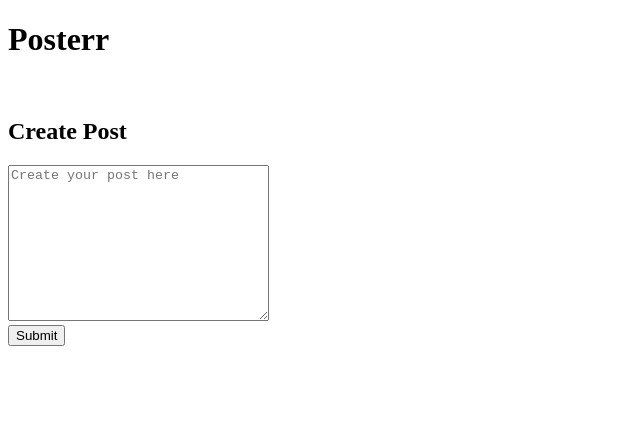
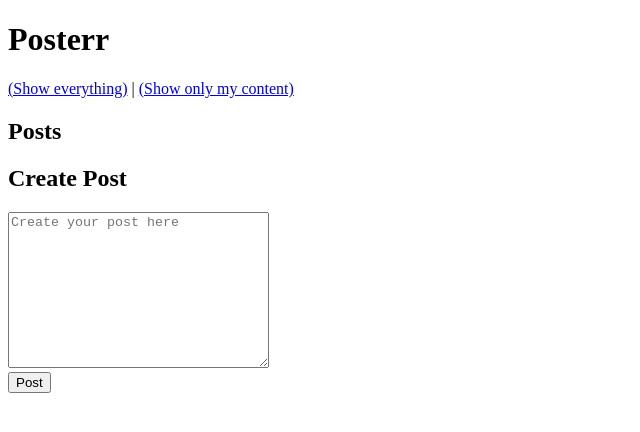
Before and after one commit to pdechery/speekr, a Django app: page / in a window 1280 px wide. Shown: the top 432 px of the page, without its empty margins (0-640 px from the left). Run offline with Django 4.2, Linux system fonts and the light colour scheme; data that the repository does not hold is empty.

Commit message:
- Changing field date to DateTime on Post, Reposts and Quotes - Changing relation type in Post, Repost and Quote Serializers - Implementing Post Creatinn method on Home - Defining logic to toggle data display on Home - Setting ordering to date on Post, Reposts and Quotes models

```diff
--- a/posterr/serializers.py
+++ b/posterr/serializers.py
@@ -3,6 +3,7 @@ from posterr.models import User, Post, Repost, Quote
 
 class UserSerializer(serializers.ModelSerializer):
   friends = serializers.SlugRelatedField(queryset=User.objects.all(), slug_field='name', many=True)
+
   class Meta:
     model = User
     fields = ['name','friends']
@@ -12,12 +13,13 @@ class PostSerializer(serializers.ModelSerializer):
 
   class Meta:
     model = Post
-    fields = ['content','poster','date']
+    fields = ['id','content','poster','date']
 
 class RepostSerializer(serializers.ModelSerializer):
   reposter = serializers.SlugRelatedField(slug_field='username', queryset=User.objects.all())
   author = serializers.CharField(source='get_post_author', read_only=True)
-  post = serializers.SlugRelatedField(slug_field='content', read_only=True)
+  post = serializers.StringRelatedField(read_only=True)
+
   class Meta:
     model = Repost
     fields = ['reposter', 'author', 'date', 'post']
@@ -25,7 +27,8 @@ class RepostSerializer(serializers.ModelSerializer):
 class QuoteSerializer(serializers.ModelSerializer):
   quoter = serializers.SlugRelatedField(slug_field='username', queryset=User.objects.all())
   author = serializers.CharField(source='get_post_author', read_only=True)
-  post = serializers.SlugRelatedField(slug_field='content', read_only=True)
+  post = serializers.StringRelatedField(read_only=True)
+
   class Meta:
     model = Quote
     fields = ['quoter', 'quote', 'post', 'author', 'date']
--- a/posterr/templates/home.html
+++ b/posterr/templates/home.html
@@ -5,11 +5,14 @@
     <title>Posterr - Home</title>
 </head>
 <body>
-<div id="app">
+<div id="app" style="width: 70%;">
     <h1>Posterr</h1>
+    <p><a href="/">(Show everything)</a> | <a href="#" @click.prevent="filter">(Show only my content)</a></p>
+    <h2>Posts</h2>
     <div v-for="post in posts">
         <p>[[ post.content ]]</p>
         <p>From: [[ post.poster ]] at: [[ post.date ]]</p>
+        <p><a href="#" @click.prevent="repost({{ post.id }})">Repost</a> | <a href="#">Quote</a></p>
         <hr>
     </div>
     <div v-for="repost in reposts">
@@ -21,18 +24,20 @@
     <div v-for="quote in quotes">
         <p>[[ quote.quoter ]] quoted:</p>
         <p>[[ quote.quote ]]</p>
-        <p style="border: 1px solid #ccc;">[[ quote.post ]]</p>
+        <blockquote>[[ quote.post ]]</blockquote>
         <p>Original poster: [[ quote.author ]] at: [[ quote.date ]]</p>
         <hr>
     </div>
-    <p>&nbsp;</p>
     <div id="create_post">
         <h2>Create Post</h2>
-        <form action="http://127.0.0.1:8000/api/posts/" method="post">
+        <div id="validation">
+            <p>[[ validation ]]</p>
+        </div>
+        <form method="post" @submit.prevent="createPost($event)" enctype="multipart/form-data">
             <input type="hidden" name="poster" value="1">
-            <textarea name="content" cols="30" rows="10" placeholder="Create your post here"></textarea>
+            <textarea name="content" cols="30" rows="10" placeholder="Create your post here" v-model.lazy="post_content"></textarea>
             <div>
-                <input type="submit" name="Post">
+                <input type="submit" value="Post">
             </div>
         </form>
     </div>
@@ -42,14 +47,64 @@
     Vue.createApp({
         data() {
           return {
+            validation: '',
+            post_content: '',
             posts: [],
             reposts: [],
             quotes: []
           }
         },
         delimiters: ["[[", "]]"],
+        methods: {
+            createPost(event) {
+
+                if(!this.post_content) {
+                    this.validation = "There must be content to be posted!";
+                    return false;
+                }
+
+                // @todo add other validation rules
+
+                let data = new FormData();
+
+                data.append('content', this.post_content);
+                data.append('poster',event.srcElement[0]._value);
+
+                fetch('http://127.0.0.1:8000/api/posts/',{
+                    method:'POST',
+                    body: data
+                }).then(response => {
+                    console.log(response)
+                }).then(data => {});
+
+                return false;
+            },
+            repost(id){
+                console.log('estou aqui');
+                console.log(id);
+            },
+            quote(){
+
+            },
+            filter(){
+
+                let data = new FormData();
+                data.append('user', 4); // arbitrary user
+
+                fetch('http://127.0.0.1:8000/api/home/',{
+                    method: 'POST',
+                    body: data
+                })
+                .then(response => response.json())
+                .then(data => {
+                    this.posts = data.posts
+                    this.reposts = data.reposts
+                    this.quotes = data.quotes
+                })
+            }
+        },
         mounted() {
-            fetch('http://127.0.0.1:8000/api/',{})
+            fetch('http://127.0.0.1:8000/api/home/',{})
                 .then(response => response.json())
                 .then(data => {
                     this.posts = data.posts
--- a/posterr/urls.py
+++ b/posterr/urls.py
@@ -2,7 +2,7 @@ from django.urls import path, include
 from .views import *
 
 rest_api = [
-    path('', home),
+    path('home/', home),
     path('profile/<int:user>', profile),
     path('users/', UserList.as_view(), name="user-list"),
     path('user/<int:user>/follow/<int:friend>', follow),
--- a/posterr/views/Pages.py
+++ b/posterr/views/Pages.py
@@ -17,17 +17,29 @@ def Profile(request, user):
 
 # API
 
-@api_view(['GET'])
+@api_view(['GET','POST'])
 def home(request):
 
+  pk = None
+
+  if request.method == 'POST':
+    pk = request.data['user']
+
   try:
+
     posts = Post.objects.all()
+    if pk:
+      posts = Post.objects.filter(poster=pk)
     post_serializer = PostSerializer(posts, many=True)
 
     reposts = Repost.objects.all()
+    if pk:
+      reposts = Repost.objects.filter(reposter=pk)
     repost_serializer = RepostSerializer(reposts, many=True)
 
     quotes = Quote.objects.all()
+    if pk:
+      quotes = Quote.objects.filter(quoter=pk)
     quote_serializer = QuoteSerializer(quotes, many=True)
 
     return Response({
```
Also changed, not shown: posterr/models.py (+7 -3 lines), posterr/migrations/0005_alter_post_options_alter_quote_options_and_more.py (added). Lines whose indentation alone changed are shown as unchanged.
